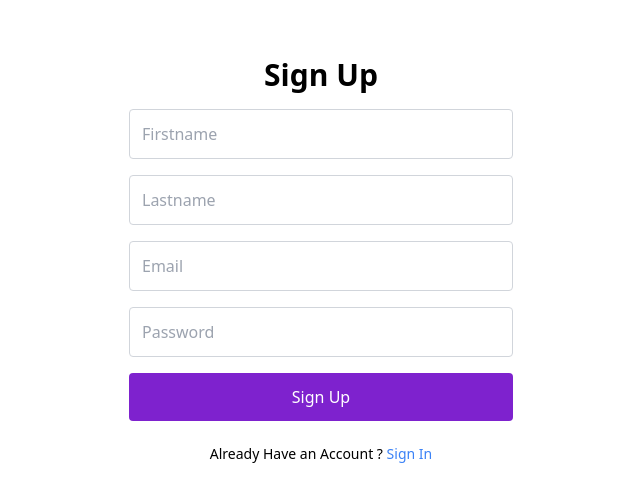
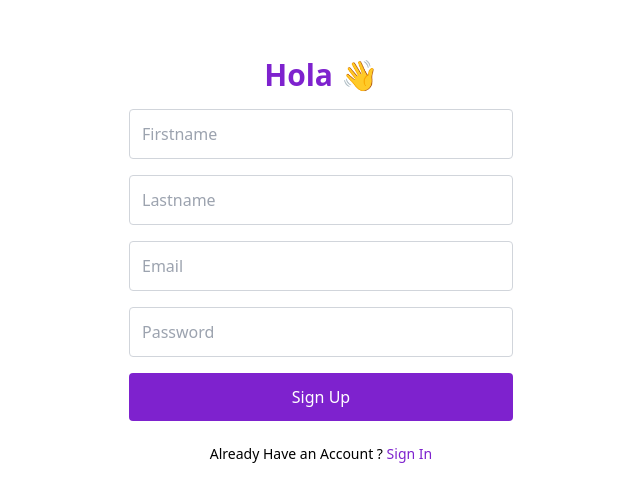
Before and after one commit to shubhamwagh2544/tigerpay-v1, a React (Vite) app in the folder client/: page /signup in a window 1280 px wide. Shown: the part 139-640 px from the top of the page, without its empty margins (319-959 px from the left). Built offline with nearby package versions, Linux system fonts and the light colour scheme.

Commit message:
signin signup updated

```diff
--- a/client/src/App.tsx
+++ b/client/src/App.tsx
@@ -5,6 +5,7 @@ import SignInPage from "./pages/SignInPage"
 import HomePage from "./pages/HomePage"
 import ProfilePage from "./pages/ProfilePage"
 import PrivateRoute from "./auth/PrivateRoute"
+import AboutPage from "./pages/AboutPage"
 
 function App() {
   return (
@@ -13,6 +14,10 @@ function App() {
         <Route
           path="/"
           element={<Layout><HomePage /></Layout>}
+        />
+        <Route
+          path="/about"
+          element={<AboutPage />}
         />
         <Route
           path="/signup"
--- a/client/src/pages/SignInPage.tsx
+++ b/client/src/pages/SignInPage.tsx
@@ -20,7 +20,7 @@ export default function SignInPage() {
                 }
             })
             if (response.status === 200) {
-                toast.success(`Hola, ${response.data.user.firstname} ${response.data.user.lastname} !`)
+                toast.success(`Welcome, ${response.data.user.firstname} ${response.data.user.lastname} 👋`)
             }
 
             const { token } = response.data
@@ -50,7 +50,7 @@ export default function SignInPage() {
         <div>
             <div className="container mx-auto flex justify-center items-center h-screen py-10">
                 <div className="w-96">
-                    <h1 className="text-3xl font-bold text-center">Sign In</h1>
+                    <h1 className="text-3xl font-bold text-center text-purple-700">Hola 👋</h1>
                     <div className="flex flex-col gap-4 mt-4">
                         <input
                             type="text"
@@ -70,7 +70,7 @@ export default function SignInPage() {
                         />
                         <button
                             type="submit"
-                            className="bg-purple-700 text-white p-3 rounded"
+                            className="bg-purple-700 text-white p-3 rounded hover:bg-purple-800"
                             onClick={handleSubmit}
                         >
                             Sign In
@@ -79,7 +79,7 @@ export default function SignInPage() {
                     <div className="text-center mt-5">
                         <span className="text-sm">
                             Don't Have an Account ?
-                            <Link to="/signup" className="text-blue-500"> Sign Up</Link>
+                            <Link to="/signup" className="text-purple-700"> Sign Up</Link>
                         </span>
                     </div>
                 </div>
--- a/client/src/pages/SignUpPage.tsx
+++ b/client/src/pages/SignUpPage.tsx
@@ -32,10 +32,10 @@ export default function SignUpPage({ }: Props) {
                 }
             })
             if (response.status === 201) {
-                toast.success(`Hola, ${response.data.user.firstname} ${response.data.user.lastname} !`)
+                toast.success(`Welcome, ${response.data.user.firstname} ${response.data.user.lastname} 👋`)
             }
 
-            const {token} = response.data
+            const { token } = response.data
             localStorage.setItem('token', token)
 
             navigate("/dashboard")
@@ -54,7 +54,7 @@ export default function SignUpPage({ }: Props) {
         <div>
             <div className="container mx-auto flex justify-center items-center h-screen py-10">
                 <div className="w-96">
-                    <h1 className="text-3xl font-bold text-center">Sign Up</h1>
+                    <h1 className="text-3xl font-bold text-center text-purple-700">Hola 👋</h1>
                     <div className="flex flex-col gap-4 mt-4">
                         <input
                             type="text"
@@ -90,7 +90,7 @@ export default function SignUpPage({ }: Props) {
                         />
                         <button
                             type="submit"
-                            className="bg-purple-700 text-white p-3 rounded"
+                            className="bg-purple-700 text-white p-3 rounded hover:bg-purple-800"
                             onClick={handleSubmit}
                         >
                             Sign Up
@@ -99,7 +99,7 @@ export default function SignUpPage({ }: Props) {
                     <div className="text-center mt-5">
                         <span className="text-sm">
                             Already Have an Account ?
-                            <Link to="/signin" className="text-blue-500"> Sign In</Link>
+                            <Link to="/signin" className="text-purple-700"> Sign In</Link>
                         </span>
                     </div>
                 </div>
```
